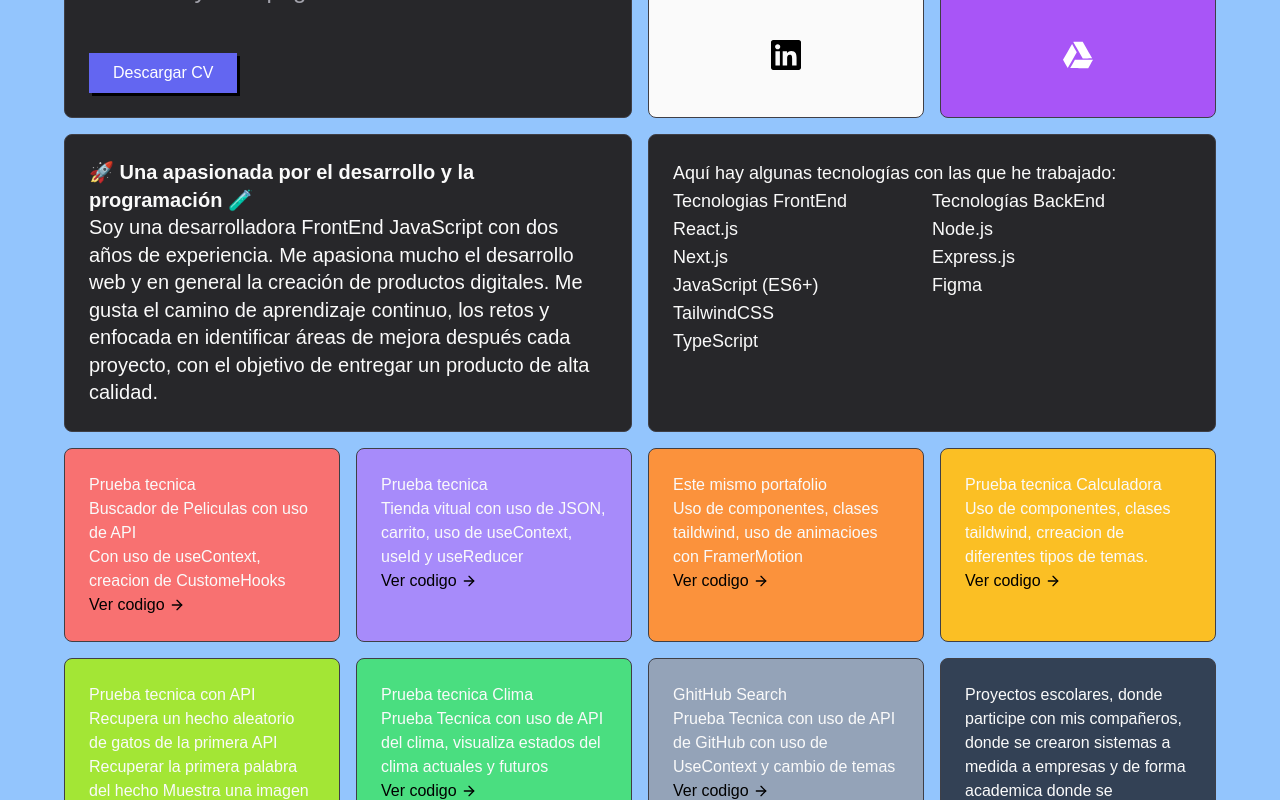
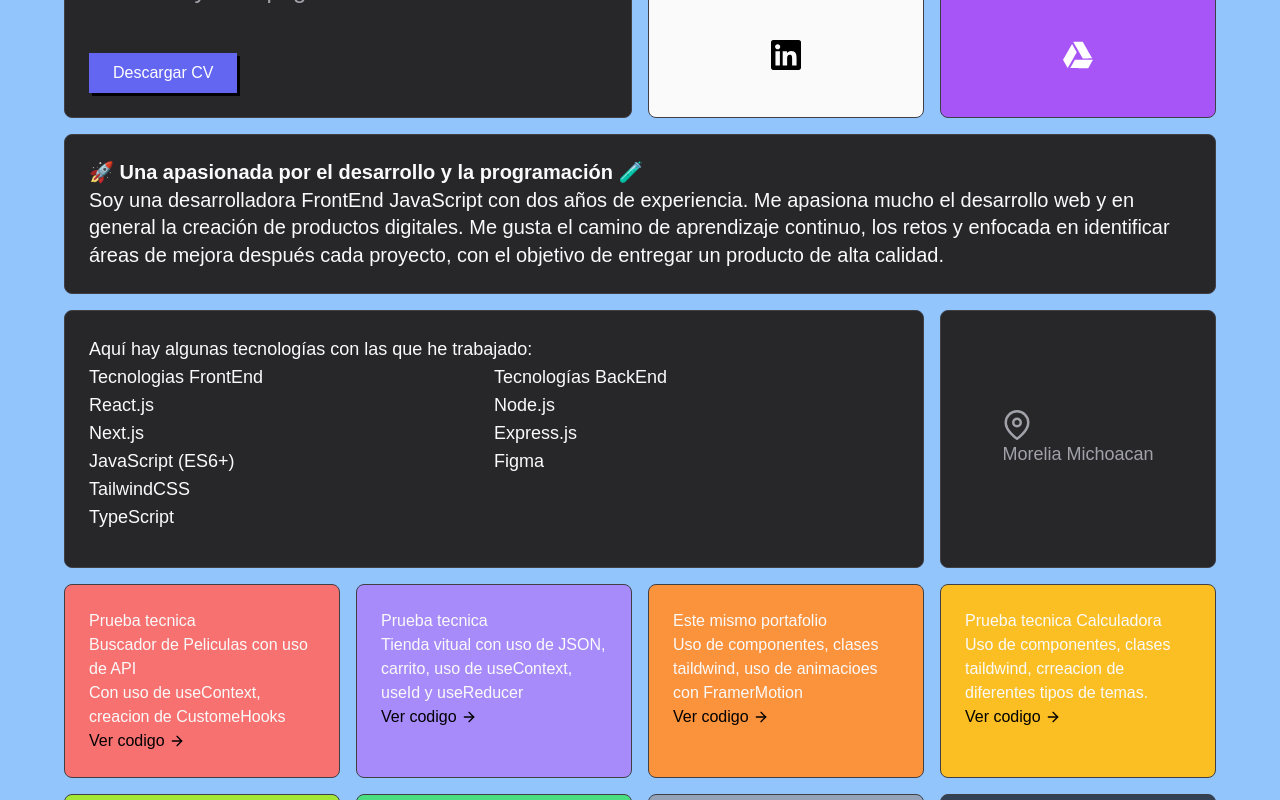
Before and after one commit to Abby25CE/portafolio, a Next.js app: page / in a window 1280 px wide. Shown: the part 1000-1800 px from the top of the page. Built offline with nearby package versions, Linux system fonts and the light colour scheme.

Commit message:
Update index.tsx

```diff
--- a/src/Me/index.tsx
+++ b/src/Me/index.tsx
@@ -21,6 +21,7 @@ export const RevealBento = () => {
         <SocialsBlock />
         <AboutBlock />
         <ListBlock />
+        <LocationBlock />
         <WorkBlock />
       </motion.div>
       <Footer />
@@ -312,7 +313,7 @@ const WorkBlock = () => (
 );
 
 const AboutBlock = () => (
-  <Block className="col-span-6 text-xl leading-snug">
+  <Block className="col-span-12 text-xl leading-snug">
     <strong>🚀 Una apasionada por el desarrollo y la programación 🧪</strong>
     <p>
       Soy una desarrolladora FrontEnd JavaScript con dos años de experiencia. Me
@@ -323,8 +324,23 @@ const AboutBlock = () => (
     </p>
   </Block>
 );
+
+const LocationBlock = () => (
+  <Block className="col-span-12 flex flex-col justify-center items-center gap-4 md:col-span-3">
+    <a
+      className="text-center text-lg text-zinc-400"
+      href="https://maps.app.goo.gl/h3c4yKZg217Vzhf38"
+      target="_blank"
+      rel="noopener noreferrer"
+    >
+      <FiMapPin className="text-center text-3xl" />
+      Morelia Michoacan
+    </a>
+  </Block>
+);
+
 const ListBlock = () => (
-  <Block className="col-span-12 md:col-span-6">
+  <Block className="col-span-12 md:col-span-9">
     <div className="mb-3 text-lg">
       Aquí hay algunas tecnologías con las que he trabajado:
       <br />
```
